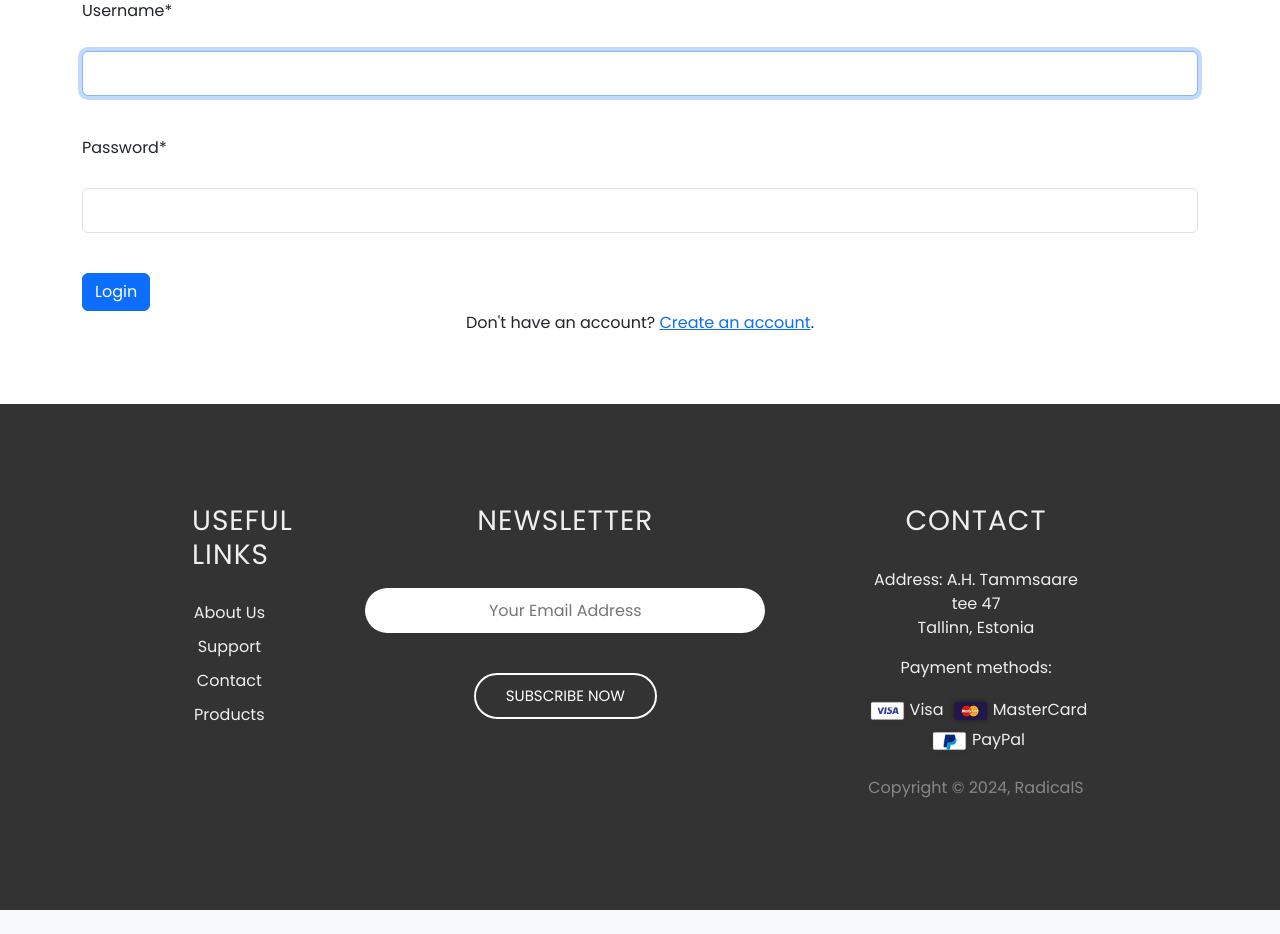
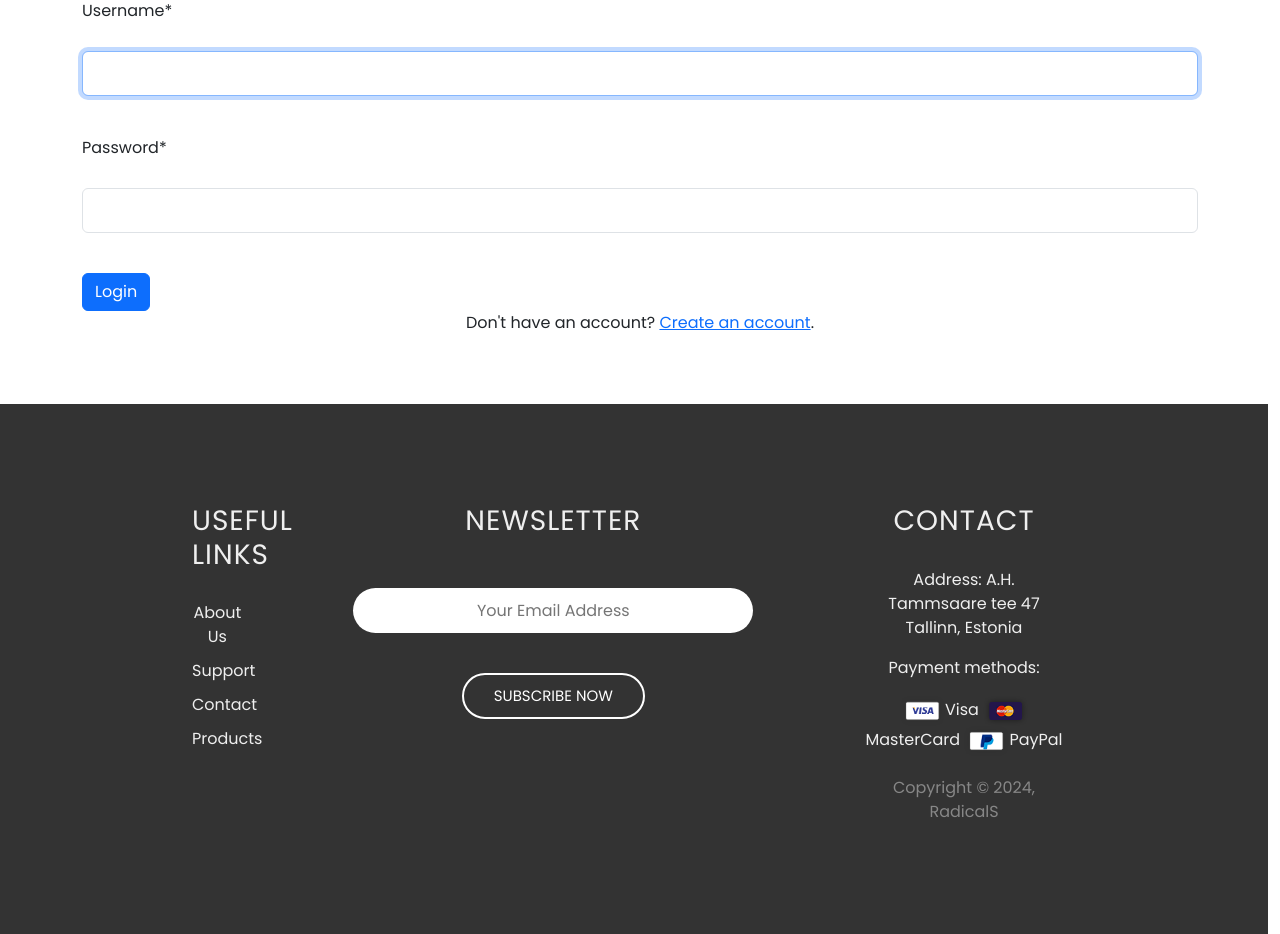
Before and after one commit to TarmoPadam/PythonFinalProject, a Django app: page /accounts/login/ in a window 1280 px wide. Shown: the part 235-1169 px from the top of the page. Before the commit the page ends 1145 px from the top, so only its background shows below. Run offline with Django 4.2, Linux system fonts and the light colour scheme; some libraries are stand-ins or nearby versions.

Commit message:
feature(Footer):RR-0051: fix the Footer

```diff
--- a/templates/footer.html
+++ b/templates/footer.html
@@ -1,14 +1,6 @@
-<!DOCTYPE html>
-<html>
-
-  <head>
-    <meta name="viewport" content="width=device-width, initial-scale=1.0">
-    <title>Footer</title>
-    <link rel="stylesheet" href="/static/footer.css">
-  </head>
-
-  <body>
-    <div class="footer">
+{% load static %}
+<link rel="stylesheet" href="{% static 'footer.css' %}">
+<div class="footer row">
   <div class="col-1">
     <h3>USEFUL LINKS</h3>
     <a href="#">About Us</a>
@@ -36,5 +28,5 @@
     <div class="copyright">
       <span>Copyright © 2024, RadicalS</span>
     </div>
-      </body>
-      <html>
+  </div>
+</div>
```
Lines whose indentation alone changed are shown as unchanged.
